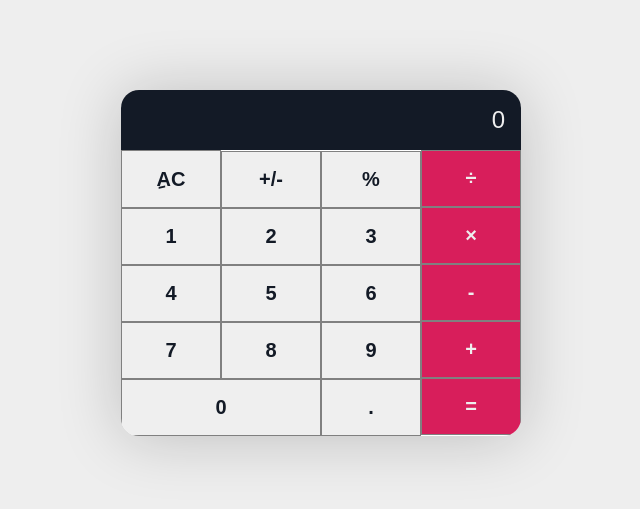
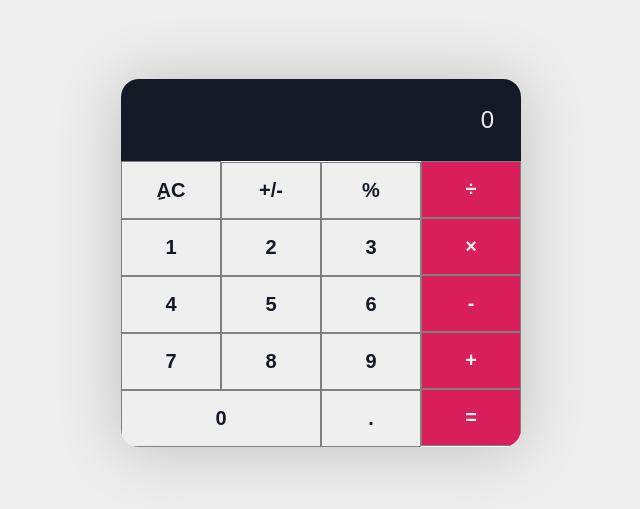
Before and after one commit to Reem-lab/math-magicians, a React (Create React App) app: page / in a window 1280 px wide. Shown: the part 137-646 px from the top of the page, without its empty margins (319-959 px from the left). Built offline with nearby package versions, Linux system fonts and the light colour scheme.

Commit message:
Add styles to the button

```diff
--- a/src/component/App.css
+++ b/src/component/App.css
@@ -33,7 +33,7 @@ body {
 }
 
 .display {
-  padding: 16px;
+  padding: 27px;
   text-align: right;
   background-color: var(--dark);
   color: var(--light);
```
